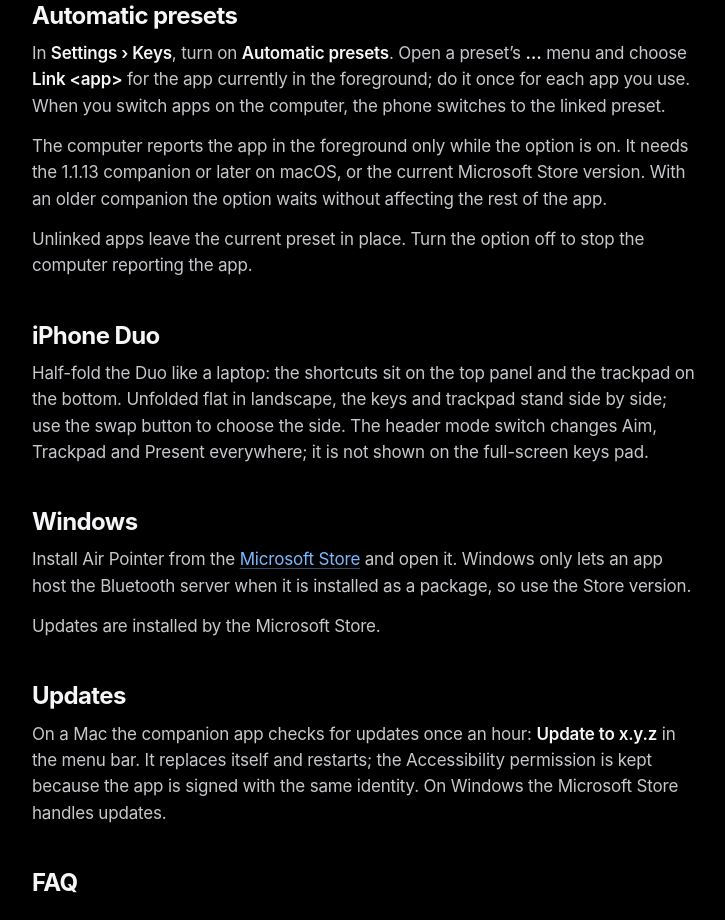
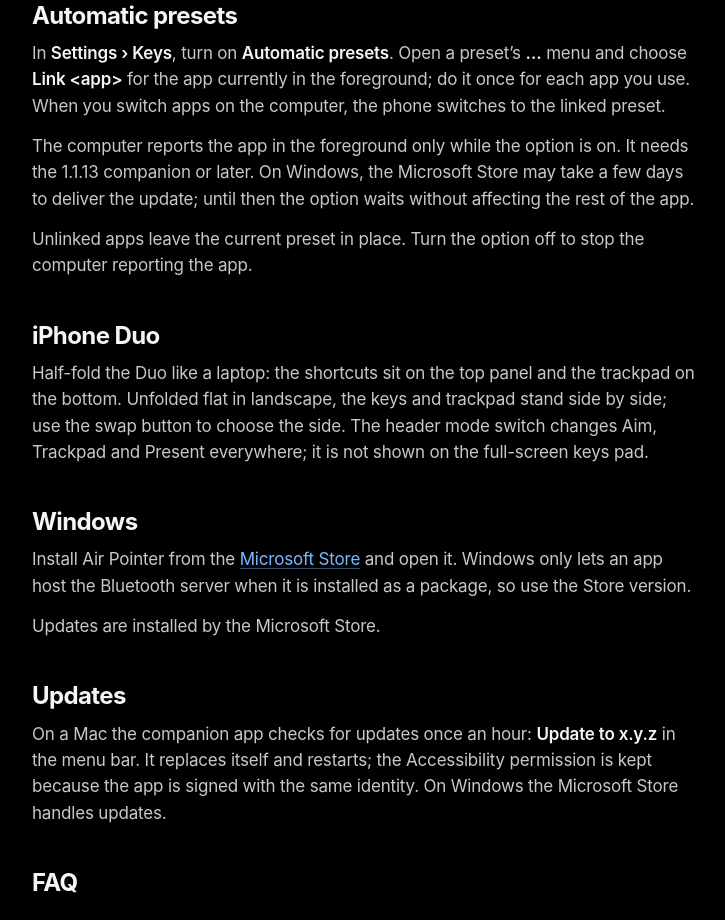
Before and after one commit to michelevettone/airpointer-site, a plain HTML site: page support.html in a window 1280 px wide. Shown: the part 1194-2114 px from the top of the page, without its empty margins (276-1001 px from the left). Drawn offline with Linux system fonts and the light colour scheme.

Commit message:
Clarify the Windows receiver update timing

```diff
--- a/support.html
+++ b/support.html
@@ -57,7 +57,7 @@
 
   <h2>Automatic presets</h2>
   <p>In <strong>Settings › Keys</strong>, turn on <strong>Automatic presets</strong>. Open a preset’s <strong>…</strong> menu and choose <strong>Link &lt;app&gt;</strong> for the app currently in the foreground; do it once for each app you use. When you switch apps on the computer, the phone switches to the linked preset.</p>
-  <p>The computer reports the app in the foreground only while the option is on. It needs the 1.1.13 companion or later on macOS, or the current Microsoft Store version. With an older companion the option waits without affecting the rest of the app.</p>
+  <p>The computer reports the app in the foreground only while the option is on. It needs the 1.1.13 companion or later. On Windows, the Microsoft Store may take a few days to deliver the update; until then the option waits without affecting the rest of the app.</p>
   <p>Unlinked apps leave the current preset in place. Turn the option off to stop the computer reporting the app.</p>
 
   <h2>iPhone Duo</h2>
```
